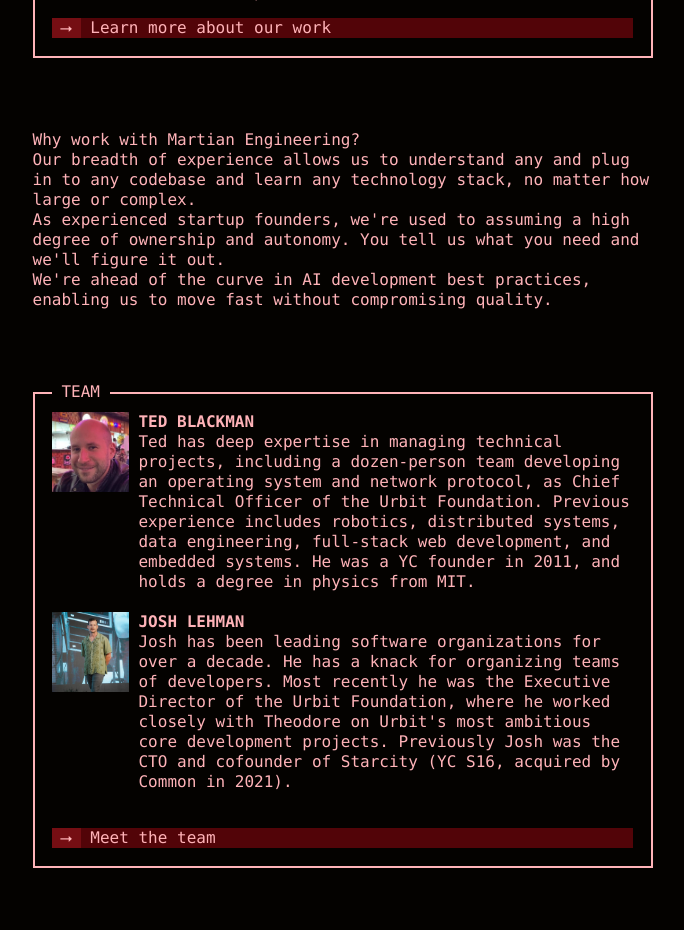
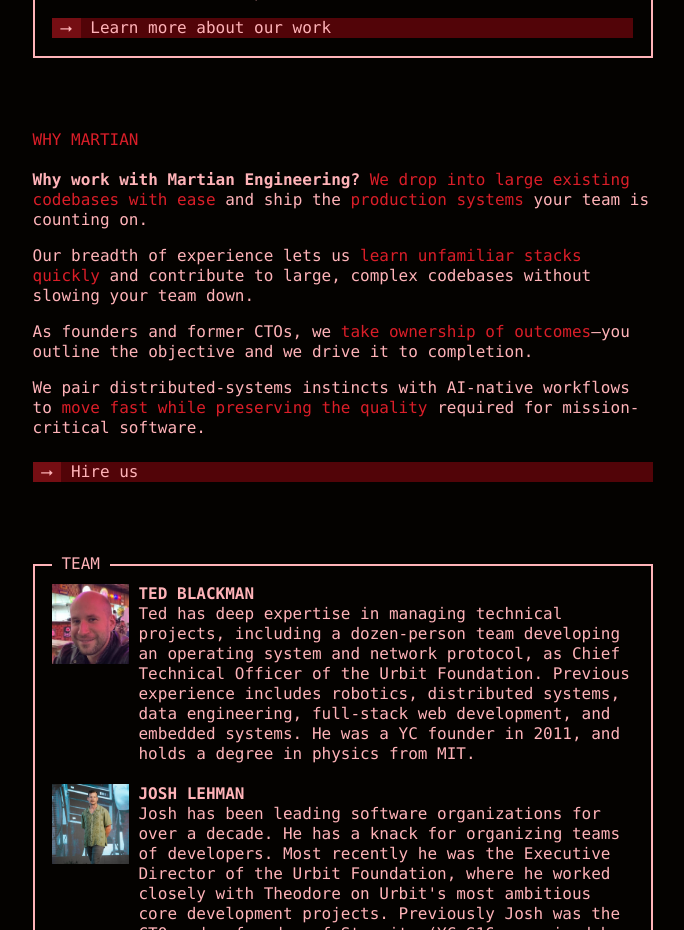
Before and after one commit to Martian-Engineering/martian.engineering, a Next.js app in the folder martian-next/: page / in a window 1280 px wide. Shown: the part 1180-2110 px from the top of the page, without its empty margins (6-690 px from the left). Built offline with nearby package versions, Linux system fonts and the light colour scheme; a web font is replaced by a local one.

Commit message:
new hire us copy

```diff
--- a/martian-next/app/page.module.scss
+++ b/martian-next/app/page.module.scss
@@ -72,3 +72,7 @@
   font-size: calc(var(--font-size) * 0.85);
   text-transform: uppercase;
 }
+
+.whyAccent {
+  color: var(--color-red-60);
+}
--- a/martian-next/app/page.tsx
+++ b/martian-next/app/page.tsx
@@ -159,21 +159,55 @@ export default async function Page() {
       <div className={styles.gridContainer} style={{ marginTop: "2rem" }}>
         <div className={styles.leftColumn}>
           <Grid>
-            <Text>Why work with Martian Engineering?</Text>
+            <Row>
+              <span className={styles.whyAccent}>WHY MARTIAN</span>
+            </Row>
+            <br />
+            <Row>
               <Text>
-              Our breadth of experience allows us to understand any and plug in
-              to any codebase and learn any technology stack, no matter how
-              large or complex.
+                <strong>Why work with Martian Engineering?</strong>{" "}
+                <span className={styles.whyAccent}>
+                  We drop into large existing codebases with ease
+                </span>{" "}
+                and ship the{" "}
+                <span className={styles.whyAccent}>production systems</span>{" "}
+                your team is counting on.
               </Text>
+            </Row>
+            <Row style={{ marginTop: "1rem" }}>
               <Text>
-              As experienced startup founders, we're used to assuming a high
-              degree of ownership and autonomy. You tell us what you need and
-              we'll figure it out.
+                Our breadth of experience lets us{" "}
+                <span className={styles.whyAccent}>
+                  learn unfamiliar stacks quickly
+                </span>{" "}
+                and contribute to large, complex codebases without slowing your
+                team down.
               </Text>
+            </Row>
+            <Row style={{ marginTop: "1rem" }}>
               <Text>
-              We're ahead of the curve in AI development best practices,
-              enabling us to move fast without compromising quality.
+                As founders and former CTOs, we{" "}
+                <span className={styles.whyAccent}>
+                  take ownership of outcomes
+                </span>
+                —you outline the objective and we drive it to completion.
               </Text>
+            </Row>
+            <Row style={{ marginTop: "1rem" }}>
+              <Text>
+                We pair distributed-systems instincts with AI-native workflows
+                to{" "}
+                <span className={styles.whyAccent}>
+                  move fast while preserving the quality
+                </span>{" "}
+                required for mission-critical software.
+              </Text>
+            </Row>
+            <Row style={{ marginTop: "1.5rem" }}>
+              <ActionListItem icon={`⭢`} href="/hire">
+                Hire us
+              </ActionListItem>
+            </Row>
           </Grid>
         </div>
         <div className={styles.rightColumn}>{/* Empty right column */}</div>
```
Also changed, not shown: martian-next/app/hire/page.tsx (+79 -56 lines). Lines whose indentation alone changed are shown as unchanged.
